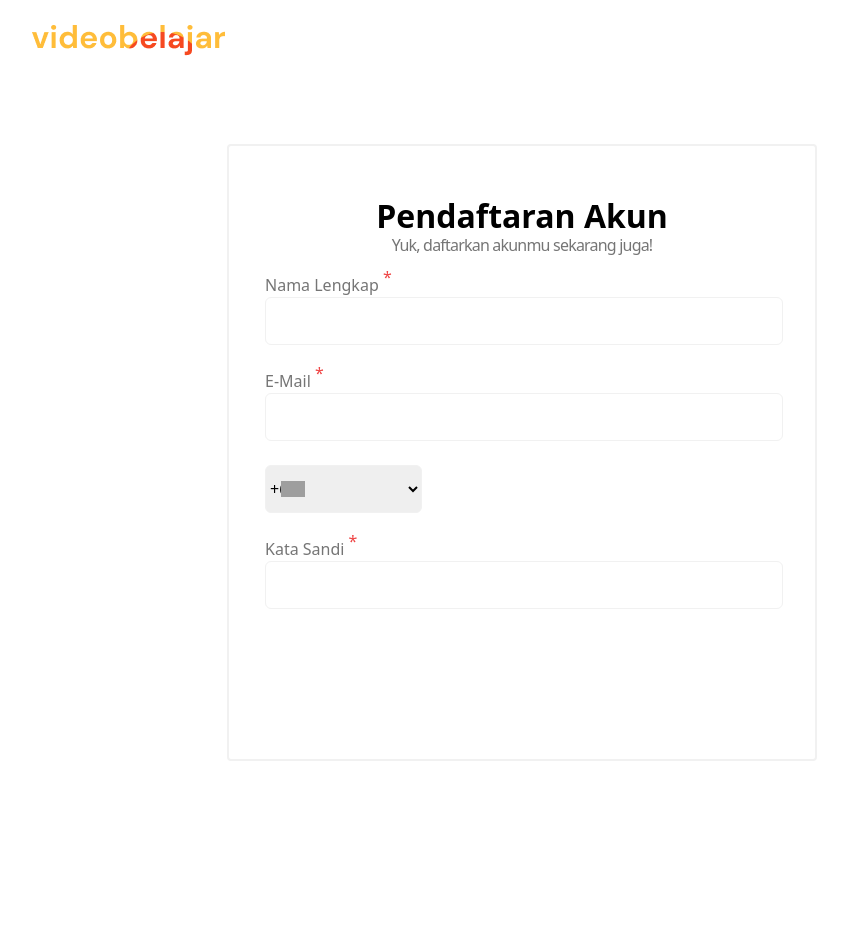
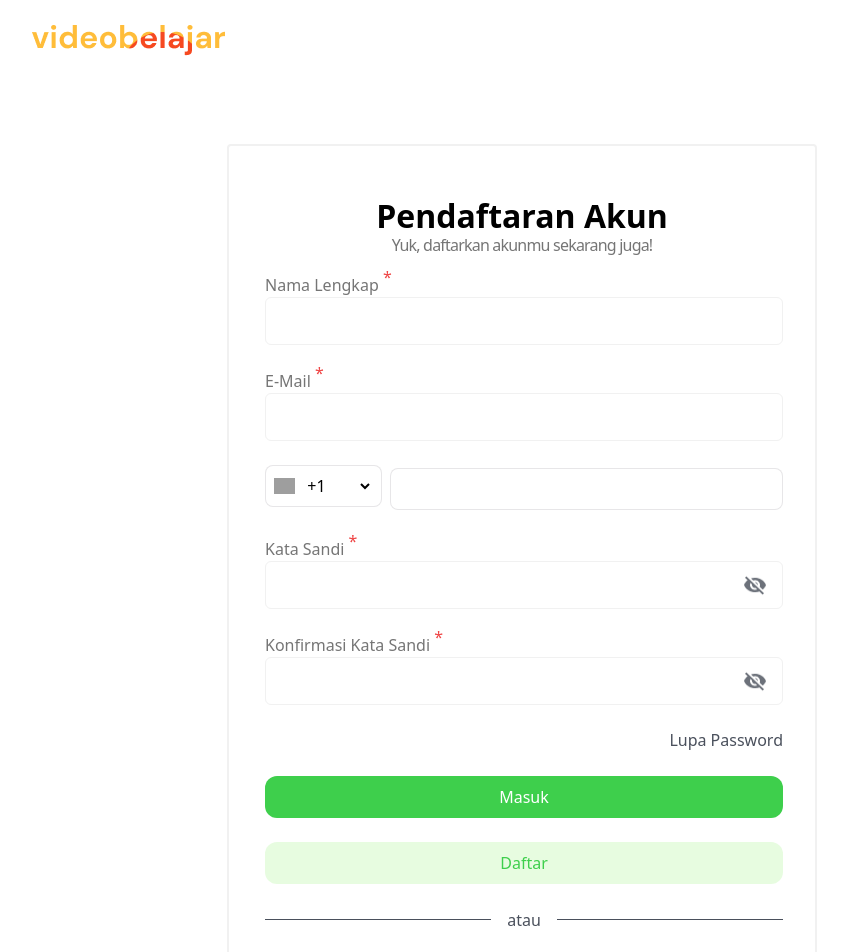
Before and after one commit to muhammadderi/video-belajar, a React (Vite) app: page /register in a window 1280 px wide. Shown: the top 952 px of the page, without its empty margins (118-966 px from the left). Before the commit the page ends 825 px from the top, so only its background shows below. Built offline with nearby package versions, Linux system fonts and the light colour scheme; grey boxes are pictures that could not be loaded.

Commit message:
feat: regist & navbar home

```diff
--- a/src/App.jsx
+++ b/src/App.jsx
@@ -2,6 +2,7 @@ import React from "react";
 import { BrowserRouter as Router, Route, Routes } from "react-router-dom";
 import Login from "./pages/Login";
 import Register from "./pages/Register";
+import Home from "./pages/Home";
 
 function App() {
   return (
@@ -9,6 +10,7 @@ function App() {
       <Routes>
         <Route path="/" element={<Login />} />
         <Route path="/register" element={<Register />} />
+        <Route path="/home" element={<Home />} />
       </Routes>
     </Router>
   );
--- a/src/components/auth/Button.jsx
+++ b/src/components/auth/Button.jsx
@@ -1,7 +1,7 @@
 function Button({ bgcolor, img, textButton, color, font }) {
   return (
     <button
-      className={`w-[518px] h-[42px] rounded-xl ${bgcolor} ${color} ${font} flex justify-center gap-2`}
+      className={`w-[518px] h-[42px] rounded-xl ${bgcolor} ${color} ${font} flex justify-center gap-2 justify-items-center items-center`}
     >
       {img && <img src={img} alt="img-button" />}
       {textButton}
--- /dev/null
+++ b/src/components/home/Navbar.jsx
@@ -0,0 +1,25 @@
+const Navbar = () => {
+  return (
+    <nav className="flex justify-between justify-center justify-items-center items-center ">
+      <div>
+        <img
+          src="\src\assets\auth\Logo.png"
+          alt="video-belajar"
+          className="w-[237px] h-[56px]"
+        />
+      </div>
+      <div className="flex gap-5 rounded-[10px] justify-center justify-items-center items-center">
+        <p className="font-dm-sans font-medium text-base leading-[22.4px] text-[#333333AD]">
+          Kategori
+        </p>
+        <img
+          src="\src\assets\home\user.png"
+          alt="user"
+          className="w-[44px] h-[44px]"
+        />
+      </div>
+    </nav>
+  );
+};
+
+export default Navbar;
--- a/src/layouts/AuthLayout.jsx
+++ b/src/layouts/AuthLayout.jsx
@@ -6,7 +6,7 @@ function AuthLayout({ children, title, subtitle }) {
     <div>
       <Navbar />
       <div className="flex justify-center items-center py-16 px-32">
-        <div className="w-[590px] h-[617px] border-2 rounded  border-[#F1F1F1] p-9">
+        <div className="w-[590px] h-auto border-2 rounded  border-[#F1F1F1] p-9">
           <div className="py-4">
             <h1 className=" text-center font-poppins font-semibold text-[32px] leading-[35.2px]">
               {title}
@@ -15,7 +15,7 @@ function AuthLayout({ children, title, subtitle }) {
               {subtitle}
             </p>
           </div>
-          <form className="w-[518px] h-[442px] flex flex-col gap-6">
+          <form className="w-[518px] h-auto flex flex-col gap-6">
             {children}
           </form>
         </div>
--- /dev/null
+++ b/src/pages/Home.jsx
@@ -0,0 +1,11 @@
+import Navbar from "../components/home/Navbar";
+
+const Home = () => {
+  return (
+    <div className="px-[120px] py-[12px] border-b border-[#3A35411F]">
+      <Navbar />
+    </div>
+  );
+};
+
+export default Home;
--- a/src/pages/Register.jsx
+++ b/src/pages/Register.jsx
@@ -1,6 +1,7 @@
 import React from "react";
 import AuthLayout from "../layouts/AuthLayout";
 import Label from "../components/auth/Label";
+import Button from "../components/auth/Button";
 
 function Register() {
   return (
@@ -11,43 +12,81 @@ function Register() {
       >
         <Label label="Nama Lengkap" id="name" type="name" />
         <Label label="E-Mail" id="email" type="email" />
-        <div class="relative w-64">
+
+        <div className="relative w-6 flex items-center gap-2 w-full justify-items-center">
+          <div className="relative w-[156.67px] h-[48px]">
+            <div className="flex items-center border border-[#3A35411F] rounded-lg bg-white p-2 h-[42px] ">
+              <img
+                id="flag-img"
+                src="https://flagcdn.com/w40/id.png"
+                alt="flag"
+                className="w-6 h-4 mr-2"
+              />
               <select
-            id="countrySelect"
-            className="w-[156.67px] h-[48px] border rounded-md border-[#F1F1F1]"
+                id="country-dropdown"
+                className="w-full bg-transparent focus:outline-none"
               >
-            <option
-              value="+62"
-              data-flag="https://upload.wikimedia.org/wikipedia/commons/9/9f/Flag_of_Indonesia.svg"
-              className="w-full flex items-center justify-between px-4 py-5 border rounded bg-white "
-            >
+                <option value="us" data-flag="https://flagcdn.com/w40/us.png">
+                  +1
+                </option>
+                <option value="gb" data-flag="https://flagcdn.com/w40/gb.png">
+                  +44
+                </option>
+                <option value="fr" data-flag="https://flagcdn.com/w40/fr.png">
+                  +33
+                </option>
+                <option value="de" data-flag="https://flagcdn.com/w40/de.png">
+                  +49
+                </option>
+                <option value="id" data-flag="https://flagcdn.com/w40/id.png">
                   +62
                 </option>
-            <option
-              value="+1"
-              data-flag="https://upload.wikimedia.org/wikipedia/commons/a/a4/Flag_of_the_United_States.svg"
-            >
-              +1 (USA)
-            </option>
-            <option
-              value="+44"
-              data-flag="https://upload.wikimedia.org/wikipedia/en/a/ae/Flag_of_the_United_Kingdom.svg"
-            >
-              +44 (UK)
-            </option>
               </select>
-          <div
-            id="selectedFlag"
-            className="absolute top-1/2 left-4 transform -translate-y-1/2"
-          >
-            <img
-              src="https://upload.wikimedia.org/wikipedia/commons/9/9f/Flag_of_Indonesia.svg"
-              alt="Flag"
-              className="w-6 h-4 "
+            </div>
+          </div>
+          <input
+            type="text"
+            className="w-full border border-[#3A35411F] p-2 rounded-lg w-64 h-[42px] focus:ring-2 focus:ring-blue-400 focus:outline-none"
           />
         </div>
+
+        <Label
+          label="Kata Sandi"
+          id="password"
+          type="password"
+          eye="src\assets\auth\mdi_eye-off.png"
+        />
+        <Label
+          label="Konfirmasi Kata Sandi"
+          id="confirmPassword"
+          type="confirmPassword"
+          eye="src\assets\auth\mdi_eye-off.png"
+        />
+        <p className="flex justify-end">
+          <a
+            href="#"
+            className="font-dm-sans font-medium text-base leading-[22.4px] text-[#4A505C]"
+          >
+            Lupa Password
+          </a>
+        </p>
+        <Button textButton="Masuk" color="text-white" bgcolor="bg-[#3ECF4C]" />
+        <Button
+          textButton="Daftar"
+          color="text-[#3ECF4C]"
+          bgcolor="bg-[#E2FCD9CC]"
+        />
+        <div className="flex items-center gap-4">
+          <div className="h-px w-full bg-[#4A505C]"></div>
+          <span className="text-[#4A505C] text-base">atau</span>
+          <div className="h-px w-full bg-[#4A505C]"></div>
         </div>
-        <Label label="Kata Sandi" />
+        <Button
+          img="\src\assets\auth\google-icon.png"
+          textButton="Masuk dengan Google"
+          color="text-[#4A505C]"
+          font="font-dm-sans text-base font-bold leading-[22.4px]"
+        />
       </AuthLayout>
     </div>
   );
```
Also changed, not shown: src/assets/home/user.png (added). Lines whose indentation alone changed are shown as unchanged.
